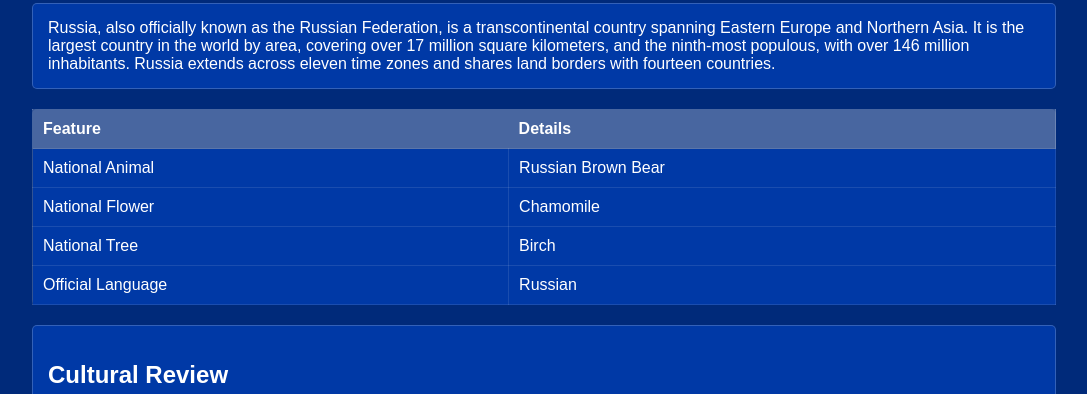
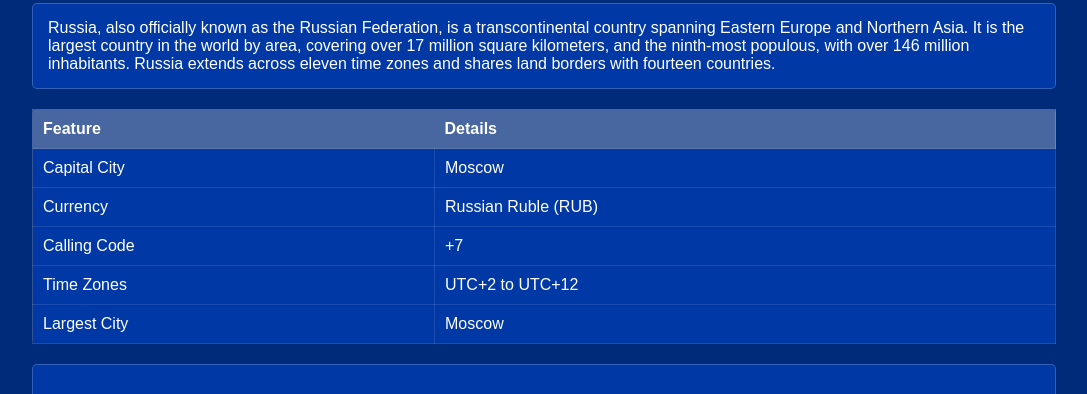
Before and after one commit to scprojectslk/russia-website, a plain HTML site: page index.html in a window 1280 px wide. Shown: the part 878-1272 px from the top of the page, without its empty margins (96-1183 px from the left). Drawn offline with Linux system fonts and the light colour scheme.

Commit message:
Update index.html

```diff
--- a/index.html
+++ b/index.html
@@ -83,11 +83,7 @@
             color: white;
             box-sizing: border-box;
             border-radius: 5px;
-            transition: transform 0.2s ease-in-out;
-        }
-
-        .features-table:hover {
-            transform: translateY(-2px);
+            /* Removed transition from the table itself */
         }
 
         .features-table th {
@@ -184,6 +180,31 @@
             box-shadow: 2px 2px 5px rgba(0, 0, 0, 0.3);
         }
     </style>
+    <script>
+        document.addEventListener('DOMContentLoaded', function() {
+            const featuresTableBody = document.querySelector('.features-table tbody');
+            const featuresData = [
+                { feature: 'Capital City', details: 'Moscow' },
+                { feature: 'Currency', details: 'Russian Ruble (RUB)' },
+                { feature: 'Calling Code', details: '+7' },
+                { feature: 'Time Zones', details: 'UTC+2 to UTC+12' },
+                { feature: 'Largest City', details: 'Moscow' }
+            ];
+
+            featuresData.forEach(item => {
+                const row = document.createElement('tr');
+                const featureCell = document.createElement('td');
+                const detailsCell = document.createElement('td');
+
+                featureCell.textContent = item.feature;
+                detailsCell.textContent = item.details;
+
+                row.appendChild(featureCell);
+                row.appendChild(detailsCell);
+                featuresTableBody.appendChild(row);
+            });
+        });
+    </script>
 </head>
 <body>
     <div class="header">Russia</div>
@@ -200,23 +221,7 @@
             </tr>
         </thead>
         <tbody>
-            <tr>
-                <td>National Animal</td>
-                <td>Russian Brown Bear</td>
-            </tr>
-            <tr>
-                <td>National Flower</td>
-                <td>Chamomile</td>
-            </tr>
-            <tr>
-                <td>National Tree</td>
-                <td>Birch</td>
-            </tr>
-            <tr>
-                <td>Official Language</td>
-                <td>Russian</td>
-            </tr>
-        </tbody>
+            </tbody>
     </table>
 
     <div class="cultural-review">
```
